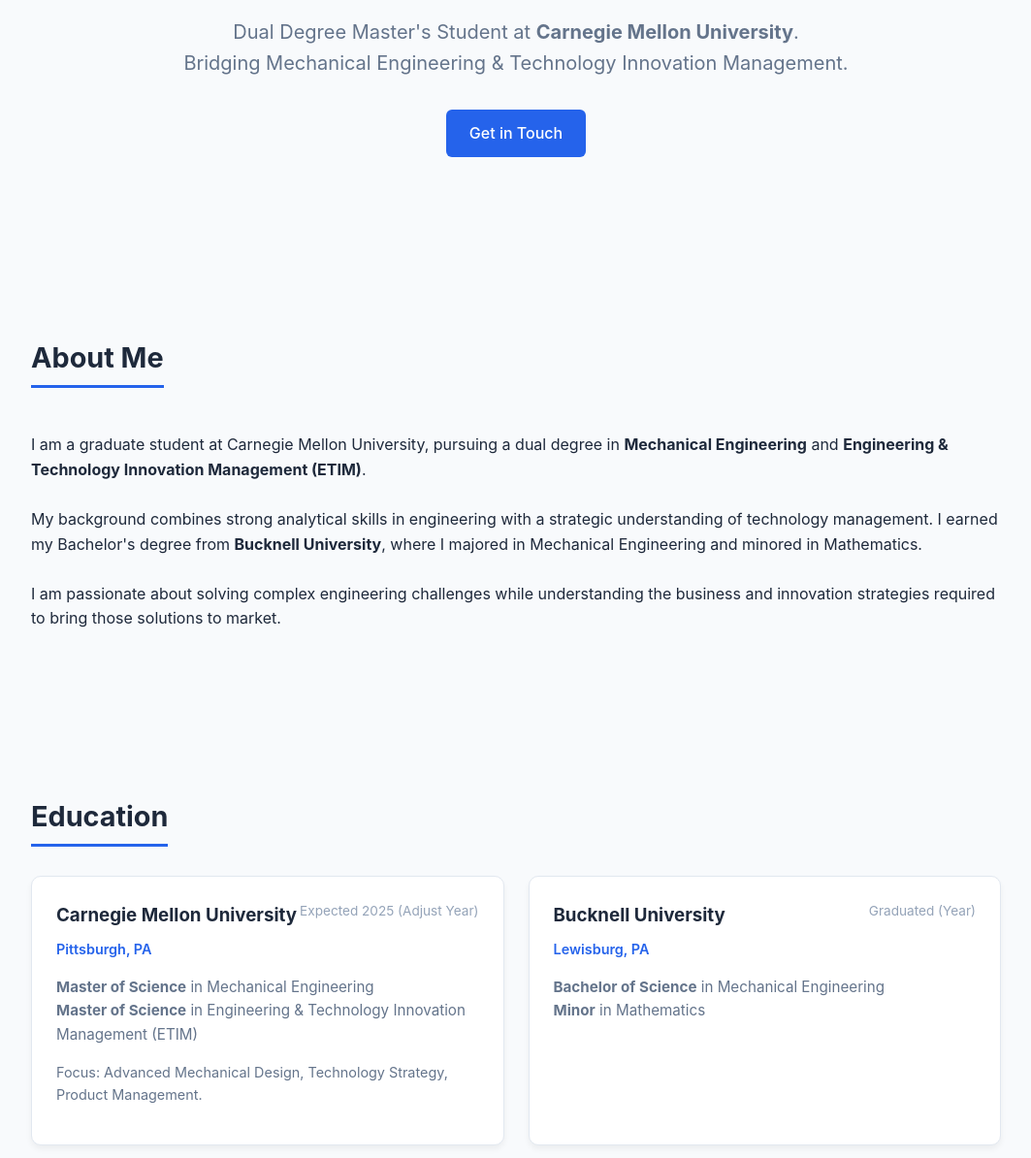
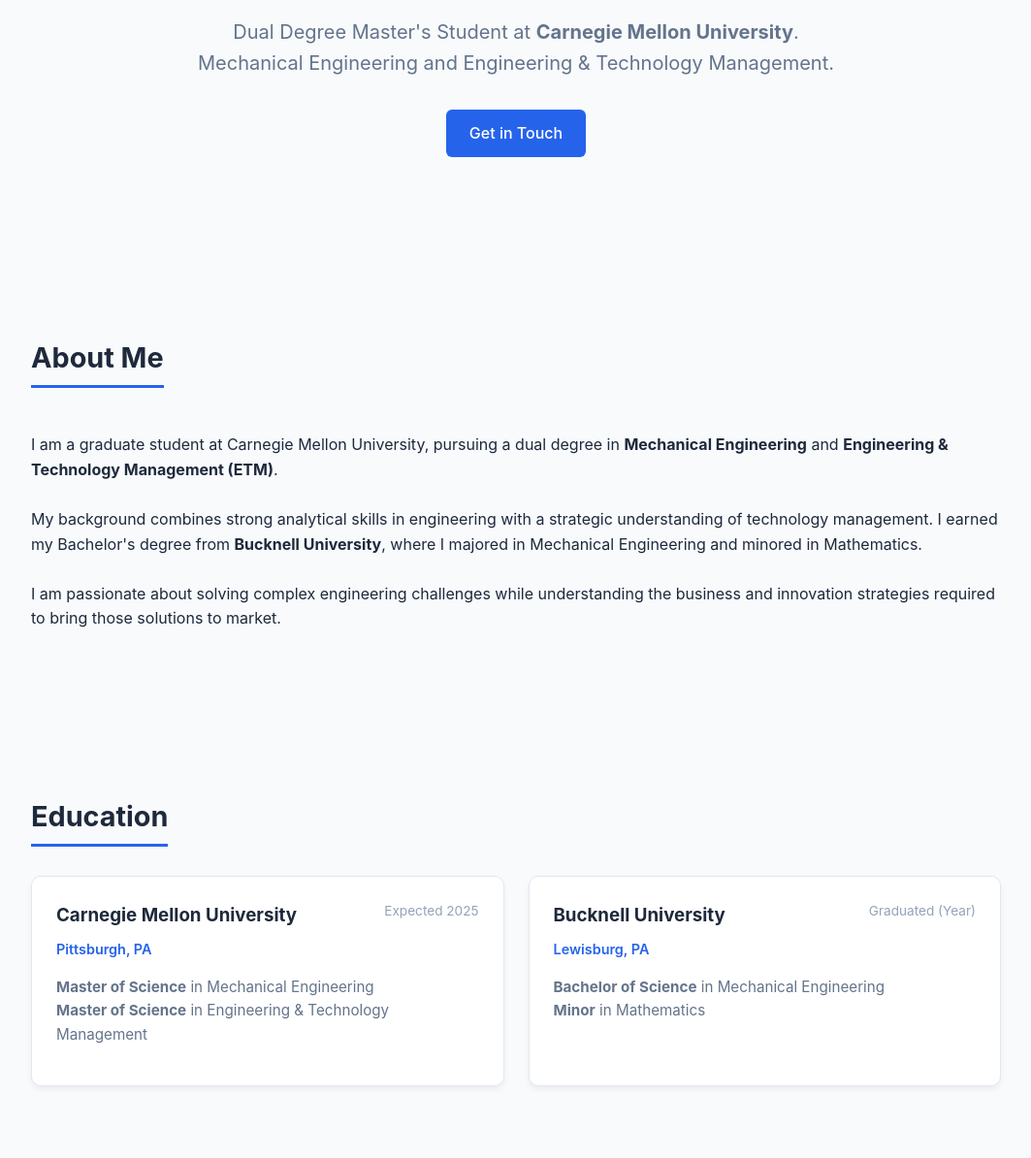
Before and after one commit to kwu4zw004/kevinwuzhekai.github.io, a plain HTML site: page index.html in a window 1280 px wide. Shown: the part 286-1480 px from the top of the page at 97% size, without its empty margins (108-1171 px from the left). Drawn offline with Linux system fonts and the light colour scheme.

Commit message:
Update index.html

```diff
--- a/index.html
+++ b/index.html
@@ -7,7 +7,10 @@
     <style>
         /* --- 1. Global Styles --- */
         :root {
-            --primary-color: #C41230; /* CMU Red styled (Tartans red) or keep Blue if you prefer. Let's keep a professional Blue for tech/biz balance, or use #b00 for CMU vibe. I will stick to the clean Blue for now as it's safe. */
+            /* Since you are at CMU, using a color closer to CMU Red (#C41230)
+               or a professional dark blue (#2563eb) works best.
+               Current: Professional Blue.
+            */
             --primary-color: #2563eb;
             --bg-color: #f8fafc;
             --text-color: #1e293b;
@@ -46,7 +49,7 @@
         nav ul { display: flex; gap: 20px; }
         nav a:hover { color: var(--primary-color); }
 
-        /* Mobile responsive nav adjustment */
+        /* Mobile responsive adjustment */
         @media (max-width: 600px) {
             nav ul { gap: 10px; font-size: 0.9rem; }
         }
@@ -60,7 +63,7 @@
         }
 
         .hero h1 { font-size: 2.5rem; margin-bottom: 0.5rem; color: #0f172a; }
-        .hero p { font-size: 1.25rem; color: #64748b; margin-bottom: 2rem; max-width: 700px; margin-left: auto; margin-right: auto;}
+        .hero p { font-size: 1.25rem; color: #64748b; margin-bottom: 2rem; max-width: 800px; margin-left: auto; margin-right: auto;}
 
         .btn {
             background-color: var(--primary-color);
@@ -112,7 +115,6 @@
         .card .subtitle { color: var(--primary-color); font-weight: 600; font-size: 0.9rem; margin-bottom: 1rem; display: block; }
         .card p { color: #64748b; font-size: 0.95rem; }
 
-        /* Education Specific Styles */
         .edu-date {
             float: right;
             font-size: 0.85rem;
@@ -149,7 +151,7 @@
 
         <p>
             Dual Degree Master's Student at <strong>Carnegie Mellon University</strong>. <br>
-            Bridging Mechanical Engineering & Technology Innovation Management.
+            Mechanical Engineering and Engineering & Technology Management.
         </p>
 
         <a href="#contact" class="btn">Get in Touch</a>
@@ -158,7 +160,7 @@
     <section id="about" class="container">
         <h2>About Me</h2>
         <p>
-            I am a graduate student at Carnegie Mellon University, pursuing a dual degree in <strong>Mechanical Engineering</strong> and <strong>Engineering & Technology Innovation Management (ETIM)</strong>.
+            I am a graduate student at Carnegie Mellon University, pursuing a dual degree in <strong>Mechanical Engineering</strong> and <strong>Engineering & Technology Management (ETM)</strong>.
             <br><br>
             My background combines strong analytical skills in engineering with a strategic understanding of technology management. I earned my Bachelor's degree from <strong>Bucknell University</strong>, where I majored in Mechanical Engineering and minored in Mathematics.
             <br><br>
@@ -171,21 +173,17 @@
         <div class="grid">
 
             <div class="card">
-                <span class="edu-date">Expected 2025 (Adjust Year)</span>
+                <span class="edu-date">Expected 2025</span>
                 <h3>Carnegie Mellon University</h3>
                 <span class="subtitle">Pittsburgh, PA</span>
                 <p>
                     <strong>Master of Science</strong> in Mechanical Engineering<br>
-                    <strong>Master of Science</strong> in Engineering & Technology Innovation Management (ETIM)
-                </p>
-                <p style="font-size: 0.9rem; margin-top: 10px;">
-                    Focus: Advanced Mechanical Design, Technology Strategy, Product Management.
+                    <strong>Master of Science</strong> in Engineering & Technology Management
                 </p>
             </div>
 
             <div class="card">
-                <span class="edu-date">Graduated (Year)</span>
-                <h3>Bucknell University</h3>
+                <span class="edu-date">Graduated (Year)</span> <h3>Bucknell University</h3>
                 <span class="subtitle">Lewisburg, PA</span>
                 <p>
                     <strong>Bachelor of Science</strong> in Mechanical Engineering<br>
@@ -206,7 +204,7 @@
 
             <div class="card">
                 <h3>Innovation Strategy Case Study</h3>
-                <p>A project from your ETIM coursework analyzing a technology market entry strategy or product lifecycle management.</p>
+                <p>A project from your ETM coursework analyzing a technology market entry strategy or product lifecycle management.</p>
             </div>
 
             <div class="card">
```
